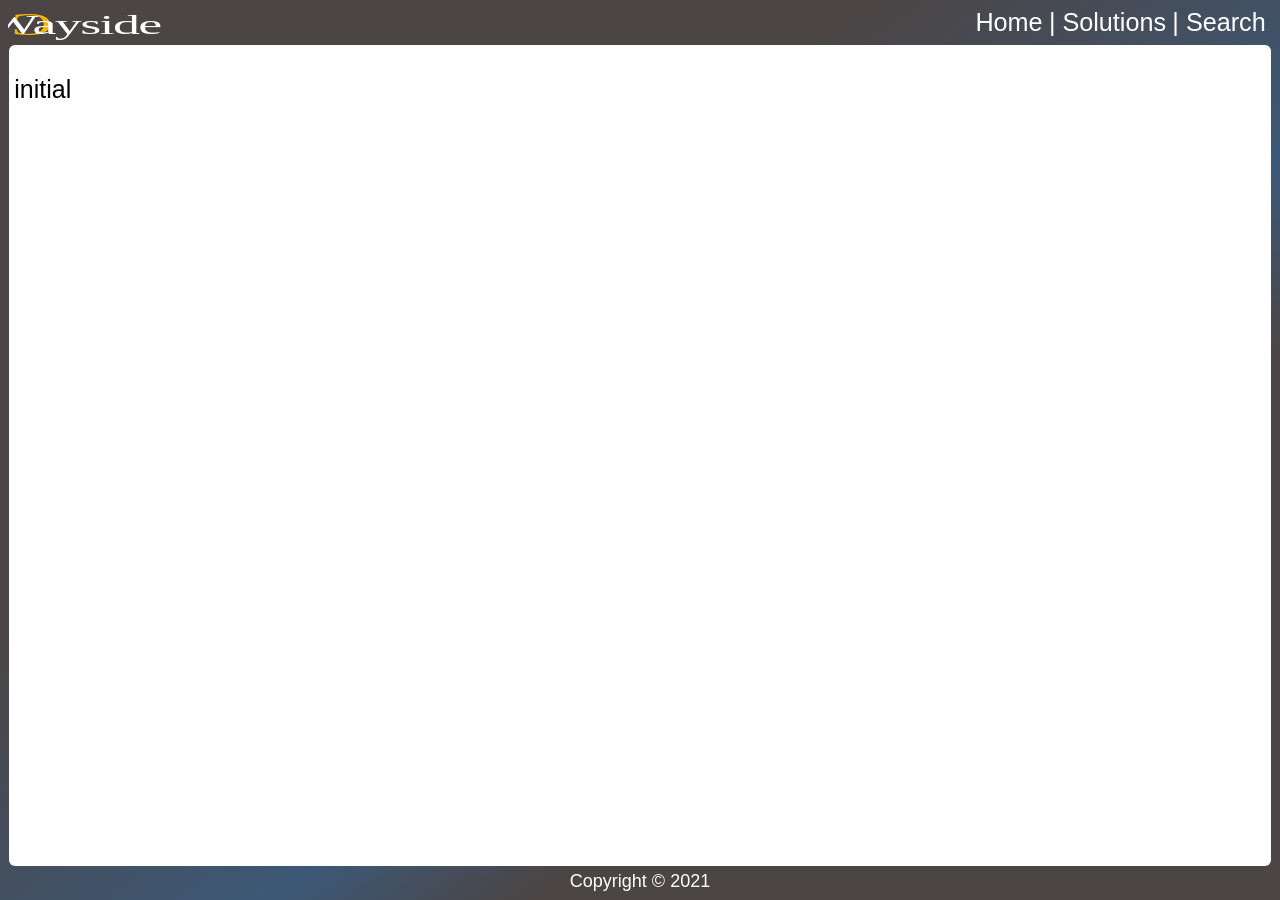
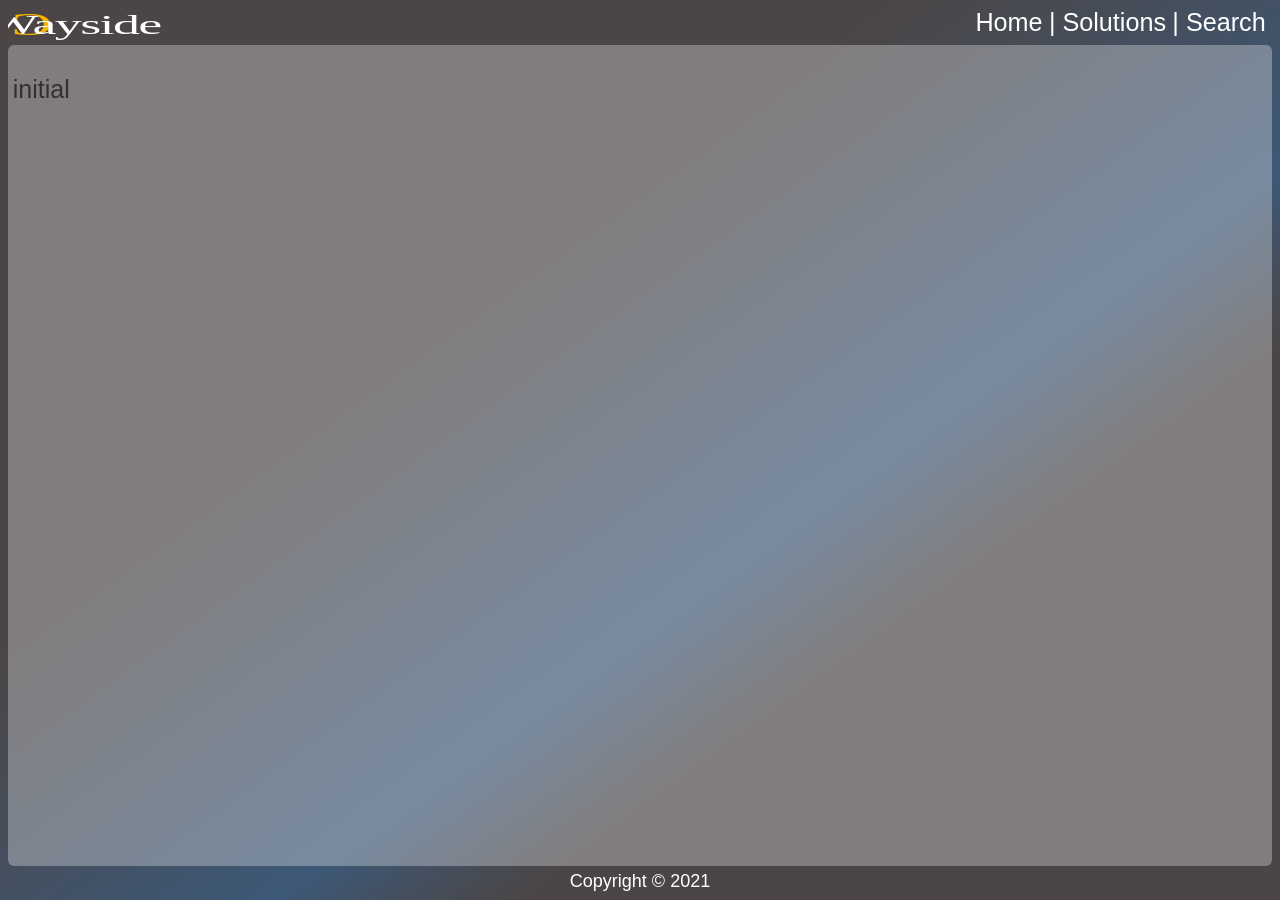
Before and after one commit to OpenWayside/openwayside.github.io, a Jekyll site: the page built from index.md, in a window 1280 px wide. Built offline with Jekyll 4.4.1, drawn with Linux system fonts in a browser that asks for light colours; some web fonts are replaced; our own code applies the rules of GitHub Pages for plain Markdown files.

Commit message:
Update _default.scss

```diff
--- a/_sass/_default.scss
+++ b/_sass/_default.scss
@@ -17,8 +17,9 @@ body {
 .backdrop {
 	background-color: #fff;
 	border-radius: 6px;
-	width: 99%;
+	width: 98vw;
 	flex:1;
 	align-self: center;
 	padding:5px;
+	opacity:.3;
 }
```
